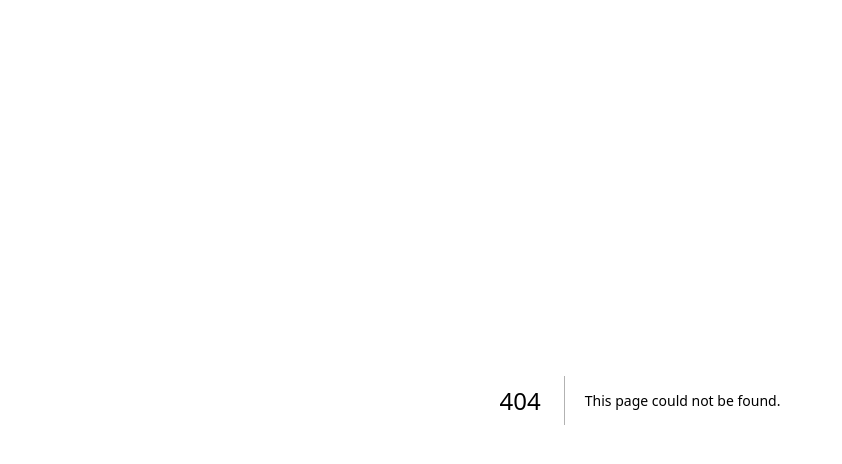
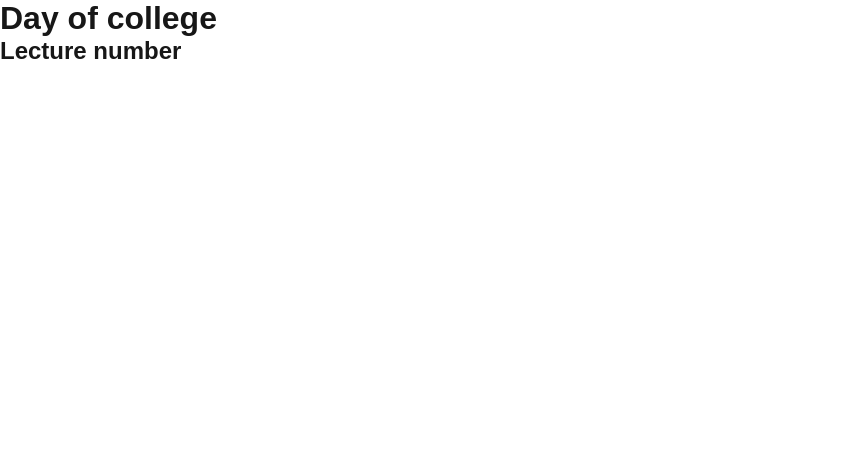
Before and after one commit to Jitendra253/Next-js-app, a Next.js app: page /study in a window 1280 px wide. Before the commit this address had no page. Shown: the top 464 px of the page, without its empty margins (0-842 px from the left). Built offline with nearby package versions, Linux system fonts and the light colour scheme.

Commit message:
catch all segment of route

```diff
--- /dev/null
+++ b/src/app/study/[...lecture]/page.js
@@ -0,0 +1,13 @@
+
+'use client'
+import { use } from "react"
+export default function Lecture({params}){
+    let {lecture} = use(params)
+    console.log(lecture)
+    return(
+        <div>
+            <h1>Day of college {lecture[0]}</h1>
+            <h2>Lecture number {lecture[1]}</h2>
+        </div>
+    )
+}
```
Also changed, not shown: src/app/study/page.js (added, +7 -0 lines), notes.txt.
